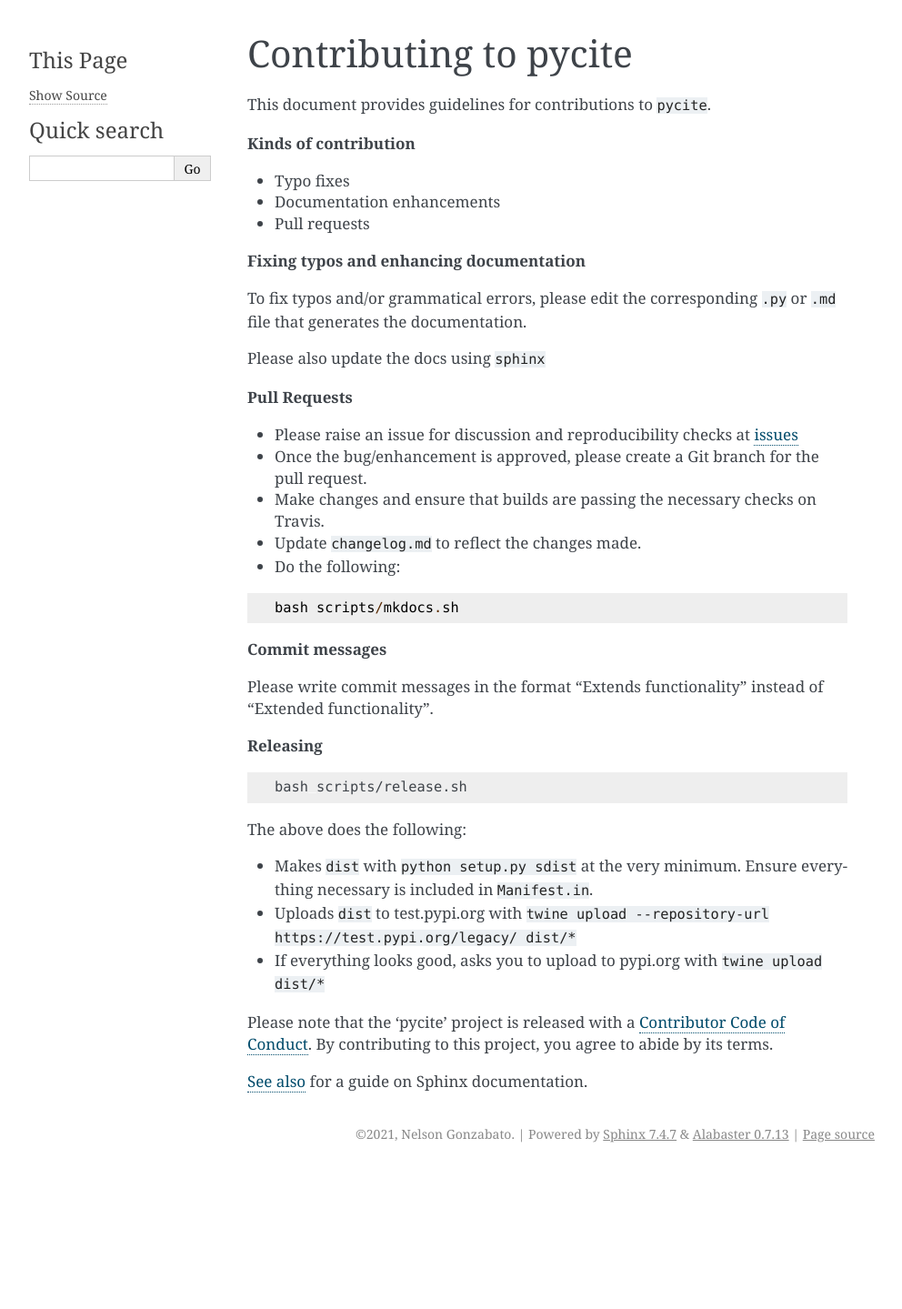
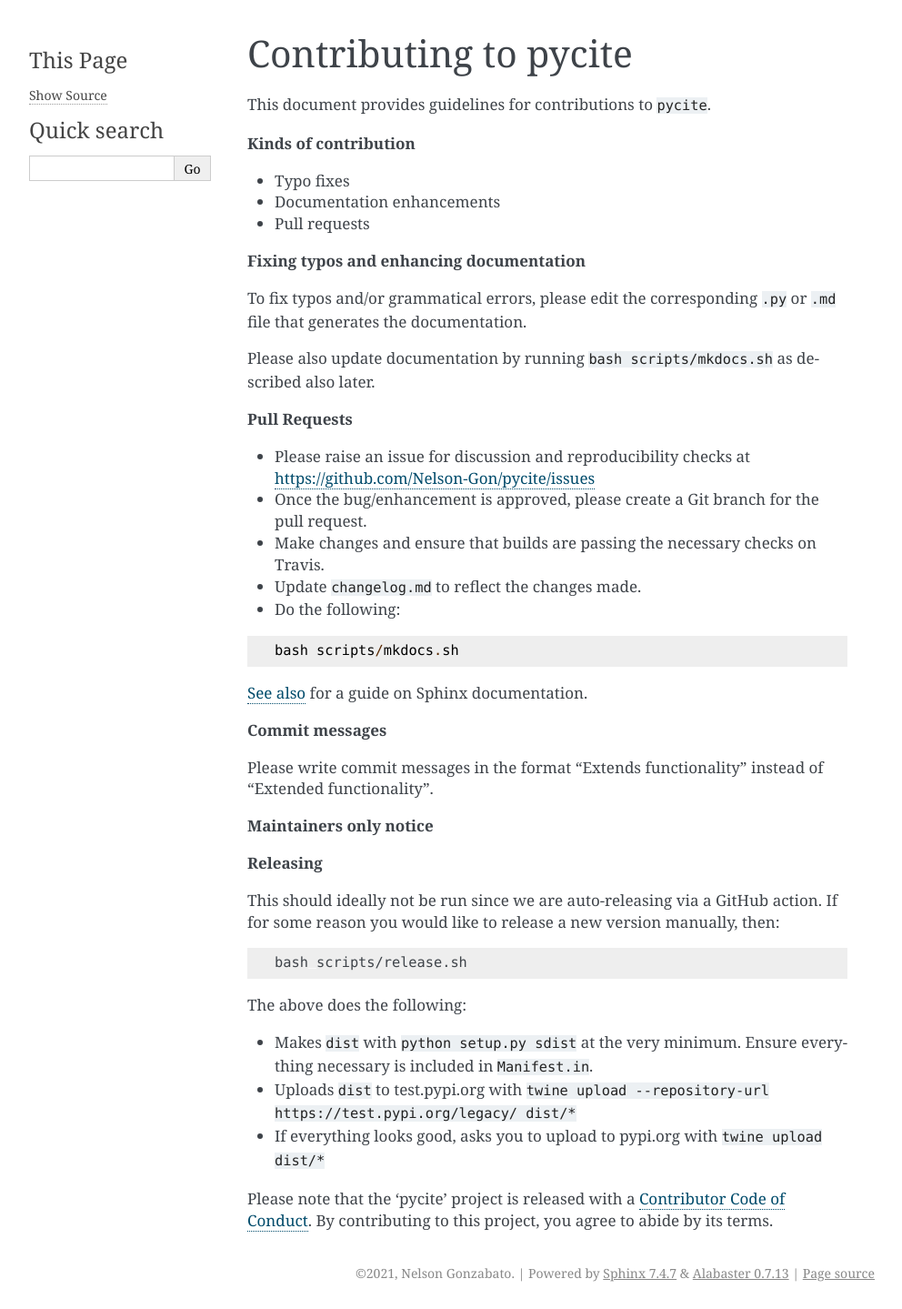
Before and after one commit to Nelson-Gon/pycite, a Sphinx documentation site: the page built from docs/source/CONTRIBUTING.rst, in a window 1280 px wide. Shown: the whole page at 91% size, without its empty margins (148-1140 px from the left). Built offline with Sphinx 7.4.7, drawn with Linux system fonts in a browser that asks for light colours; before the commit the page ends 1286 px from its top, so only the background shows below that.

Commit message:
Update contributing docs to specify doc/release conventions

```diff
--- a/docs/source/CONTRIBUTING.rst
+++ b/docs/source/CONTRIBUTING.rst
@@ -13,15 +13,16 @@
 
 **Fixing typos and enhancing documentation**
 
-To fix typos and/or grammatical errors, please edit the corresponding ``.py`` or ``.md`` file that generates the documentation.
+To fix typos and/or grammatical errors, please edit the corresponding ``.py`` or ``.md`` file that
+generates the documentation.
 
-Please also update the docs using ``sphinx``
+Please also update documentation by running ``bash scripts/mkdocs.sh`` as described also later.
 
 **Pull Requests**
 
 
 *
-  Please raise an issue for discussion and reproducibility checks at `issues <https://github.com/Nelson-Gon/pycite/issues>`_
+  Please raise an issue for discussion and reproducibility checks at https://github.com/Nelson-Gon/pycite/issues
 
 *
   Once the bug/enhancement is approved, please create a Git branch for the pull request.
@@ -39,11 +40,18 @@
 
    bash scripts/mkdocs.sh
 
+`See also <https://samnicholls.net/2016/06/15/how-to-sphinx-readthedocs/>`_ for a guide on Sphinx documentation.
+
 **Commit messages**
 
 Please write commit messages in the format "Extends functionality" instead of "Extended functionality".
 
+**Maintainers only notice**
+
 **Releasing**
+
+This should ideally not be run since we are auto-releasing via a GitHub action. If for some reason you would like to
+release a new version manually, then:
 
 .. code-block:: shell
 
@@ -60,5 +68,3 @@
 Please note that the 'pycite' project is released with a
 `Contributor Code of Conduct <https://github/com/Nelson-Gon/pycite/.github/CODE_OF_CONDUCT.md>`_.
 By contributing to this project, you agree to abide by its terms.
-
-`See also <https://samnicholls.net/2016/06/15/how-to-sphinx-readthedocs/>`_ for a guide on Sphinx documentation.
```
Also changed, not shown: .github/CONTRIBUTING.md.
